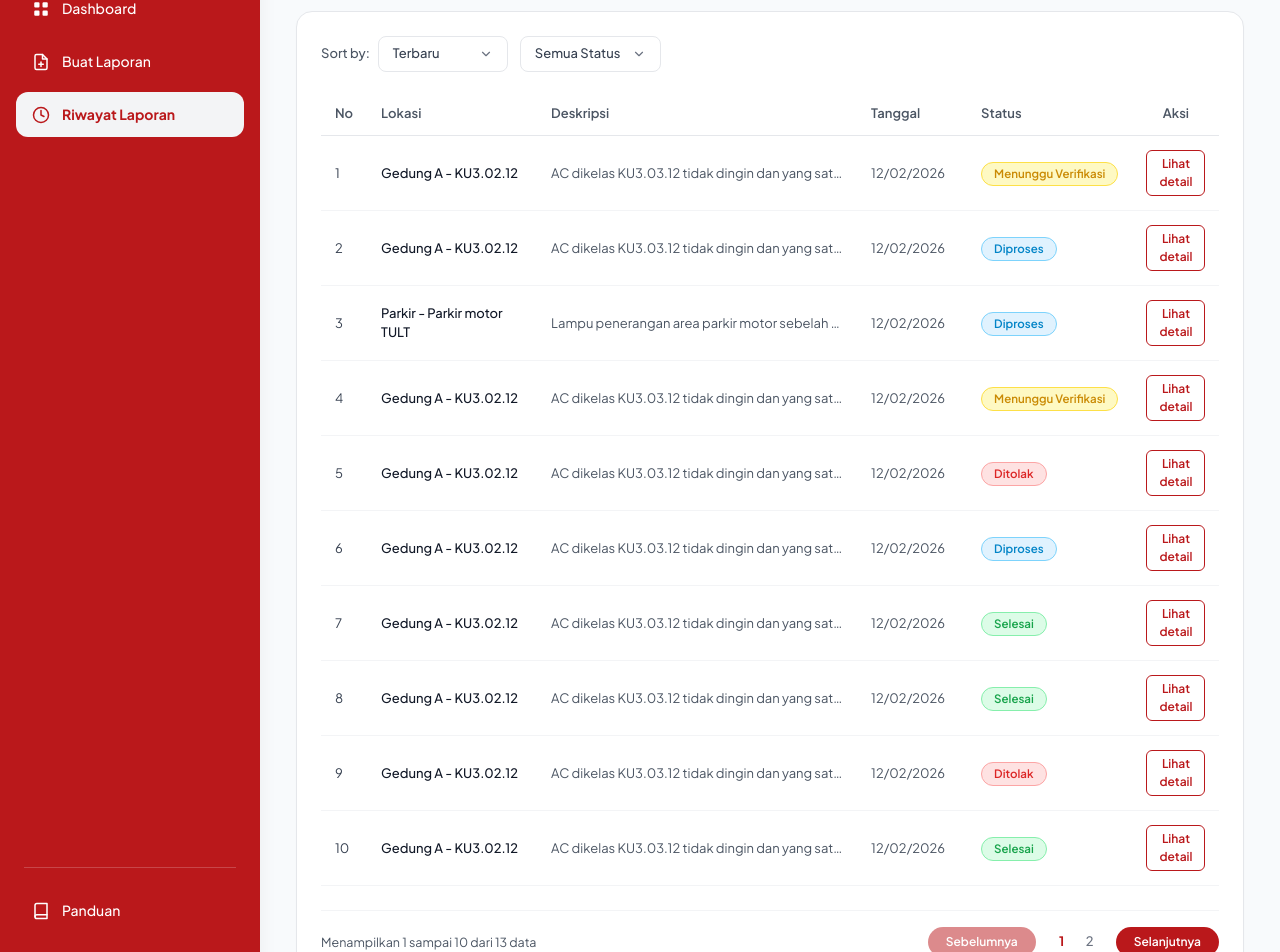
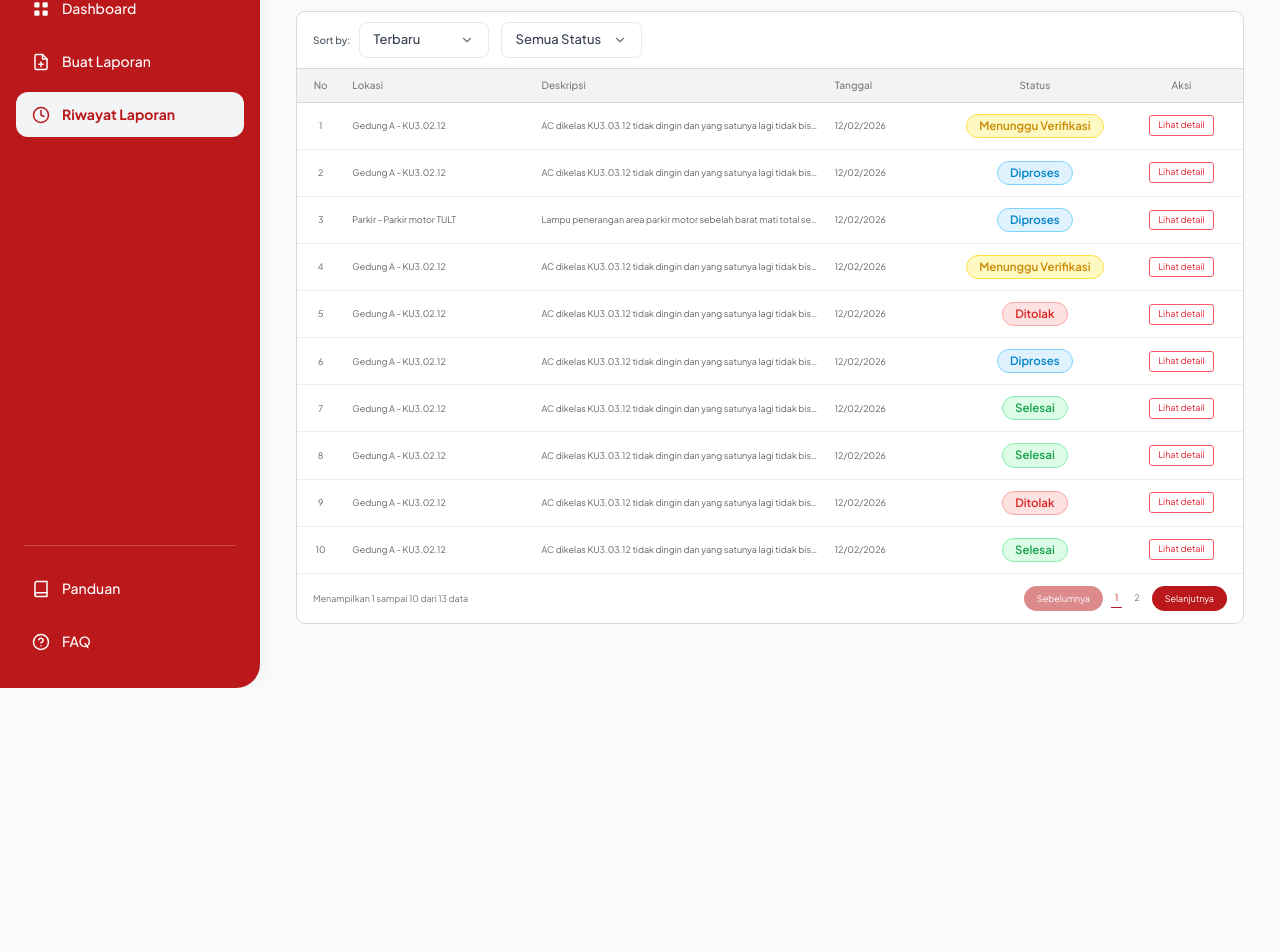
Before and after one commit to Cares-Tel-U/cares-fe, a React (Vite) app: page /riwayat-laporan in a window 1280 px wide. Shown: the part 112-1064 px from the top of the page. After the commit the page ends 800 px from the top, so only its background shows below. Built offline with nearby package versions, Linux system fonts and the light colour scheme.

Commit message:
feat(fe): add 3-report daily limit popup and refine table layouts

```diff
--- a/src/components/admin/ReportTable.jsx
+++ b/src/components/admin/ReportTable.jsx
@@ -6,16 +6,16 @@ const ReportTable = ({ reports = [], onSelectReport, showPagination = true, limi
 
   return (
     <div style={{ background: '#fff', overflow: 'hidden' }}>
-      <div className="overflow-x-auto">
-        <table className="w-full text-left border-collapse">
+      <div style={{ width: '100%', overflow: 'hidden' }}>
+        <table style={{ width: '100%', tableLayout: 'fixed', borderCollapse: 'collapse', textAlign: 'left' }}>
           <thead>
-            <tr style={{ borderBottom: '1px solid #e0e0e0', background: '#f4f4f4', color: '#85858c', fontSize: '10px', fontWeight: 500 }}>
-              <th style={{ padding: '9px 12px', width: '40px', textAlign: 'center' }}>No</th>
-              <th style={{ padding: '9px 12px' }}>Lokasi</th>
-              <th style={{ padding: '9px 12px' }}>Deskripsi</th>
-              <th style={{ padding: '9px 12px' }}>Tanggal</th>
-              <th style={{ padding: '9px 12px' }}>Status</th>
-              <th style={{ padding: '9px 12px', textAlign: 'center' }}>Aksi</th>
+            <tr style={{ borderBottom: '1px solid #d9d9d9', background: '#f3f3f3', color: '#7b7c82', fontSize: '10px', fontWeight: 500 }}>
+              <th style={{ width: '5%', padding: '9px 8px', textAlign: 'center' }}>No</th>
+              <th style={{ width: '20%', padding: '9px 8px' }}>Lokasi</th>
+              <th style={{ width: '31%', padding: '9px 8px' }}>Deskripsi</th>
+              <th style={{ width: '13%', padding: '9px 8px' }}>Tanggal</th>
+              <th style={{ width: '18%', padding: '9px 8px', textAlign: 'center' }}>Status</th>
+              <th style={{ width: '13%', padding: '9px 8px', textAlign: 'center' }}>Aksi</th>
             </tr>
           </thead>
           <tbody className="divide-y divide-gray-100 text-xs text-gray-700">
@@ -25,18 +25,18 @@ const ReportTable = ({ reports = [], onSelectReport, showPagination = true, limi
               </tr>
             ) : (
               displayReports.map((report, index) => (
-                <tr key={report.id || index} style={{ color: '#63636a', fontSize: '9px' }}>
-                  <td style={{ padding: '11px 12px', textAlign: 'center' }}>{index + 1}</td>
-                  <td style={{ padding: '11px 12px', whiteSpace: 'nowrap' }}>{report.lokasi || 'Gedung A - KU3.02.12'}</td>
-                  <td style={{ padding: '11px 12px', maxWidth: '230px', overflow: 'hidden', textOverflow: 'ellipsis', whiteSpace: 'nowrap' }}>{report.deskripsi || 'AC dikelas KU3.03.12 tidak dingin...'}</td>
-                  <td style={{ padding: '11px 12px', whiteSpace: 'nowrap' }}>{report.tanggal || '12/02/2026'}</td>
-                  <td style={{ padding: '11px 12px' }}>
+                <tr key={report.id || index} style={{ borderBottom: '1px solid #ededed', color: '#63636a', fontSize: '9px' }}>
+                  <td style={{ padding: '11px 8px', textAlign: 'center', verticalAlign: 'middle' }}>{index + 1}</td>
+                  <td style={{ padding: '11px 8px', overflow: 'hidden', textOverflow: 'ellipsis', whiteSpace: 'nowrap', verticalAlign: 'middle' }}>{report.lokasi || 'Gedung A - KU3.02.12'}</td>
+                  <td style={{ padding: '11px 8px', overflow: 'hidden', textOverflow: 'ellipsis', whiteSpace: 'nowrap', verticalAlign: 'middle' }}>{report.deskripsi || 'AC dikelas KU3.03.12 tidak dingin...'}</td>
+                  <td style={{ padding: '11px 8px', whiteSpace: 'nowrap', verticalAlign: 'middle' }}>{report.tanggal || '12/02/2026'}</td>
+                  <td style={{ padding: '11px 8px', textAlign: 'center', verticalAlign: 'middle' }}>
                     <StatusBadge status={report.status} />
                   </td>
-                  <td style={{ padding: '11px 12px', textAlign: 'center' }}>
+                  <td style={{ padding: '11px 8px', textAlign: 'center', verticalAlign: 'middle' }}>
                     <button
                       onClick={() => onSelectReport(report)}
-                      style={{ border: '1px solid #ff5964', color: '#df1e2d', background: '#fff', fontSize: '9px', padding: '4px 9px', borderRadius: '3px', cursor: 'pointer' }}
+                      style={{ border: '1px solid #ff5964', color: '#df1e2d', background: '#fff', fontSize: '9px', lineHeight: 1.2, padding: '4px 8px', borderRadius: '3px', cursor: 'pointer', whiteSpace: 'nowrap' }}
                     >
                       Lihat detail
                     </button>
--- a/src/components/dashboard/RecentReportTable.jsx
+++ b/src/components/dashboard/RecentReportTable.jsx
@@ -1,134 +1,29 @@
 import React from 'react';
 import { useNavigate } from 'react-router-dom';
 import BadgeStatus from '../common/BadgeStatus';
-import Button from '../common/Button';
+
+const headerCell = (width, align = 'left') => ({ width, padding: '9px 8px', background: '#f3f3f3', color: '#7b7c82', fontSize: '10px', fontWeight: 500, textAlign: align });
+const cell = (align = 'left') => ({ padding: '11px 8px', color: '#63636a', fontSize: '9px', verticalAlign: 'middle', textAlign: align });
 
 const RecentReportTable = ({ reports = [], onSelectDetail }) => {
   const navigate = useNavigate();
   const displayReports = reports.slice(0, 5);
 
-  return (
-    <div
-      style={{
-        backgroundColor: '#ffffff',
-        borderRadius: '16px',
-        border: '1px solid #e5e7eb',
-        padding: '24px',
-        marginTop: '24px',
-        boxShadow: '0 1px 3px rgba(0, 0, 0, 0.02)'
-      }}
-    >
-      <div style={{ marginBottom: '16px' }}>
-        <h3 style={{ fontSize: '18px', fontWeight: '700', color: '#111827', margin: 0 }}>
-          Riwayat Laporan
-        </h3>
-      </div>
-
-      <div style={{ overflowX: 'auto' }}>
-        <table
-          style={{
-            width: '100%',
-            borderCollapse: 'collapse',
-            textAlign: 'left'
-          }}
-        >
-          <thead>
-            <tr style={{ borderBottom: '1px solid #e5e7eb' }}>
-              <th style={{ padding: '12px 14px', fontSize: '13px', fontWeight: '600', color: '#4b5563', width: '50px' }}>
-                No
-              </th>
-              <th style={{ padding: '12px 14px', fontSize: '13px', fontWeight: '600', color: '#4b5563', minWidth: '170px' }}>
-                Lokasi
-              </th>
-              <th style={{ padding: '12px 14px', fontSize: '13px', fontWeight: '600', color: '#4b5563' }}>
-                Deskripsi
-              </th>
-              <th style={{ padding: '12px 14px', fontSize: '13px', fontWeight: '600', color: '#4b5563', minWidth: '110px' }}>
-                Tanggal
-              </th>
-              <th style={{ padding: '12px 14px', fontSize: '13px', fontWeight: '600', color: '#4b5563', minWidth: '140px' }}>
-                Status
-              </th>
-              <th style={{ padding: '12px 14px', fontSize: '13px', fontWeight: '600', color: '#4b5563', textAlign: 'center', width: '100px' }}>
-                Aksi
-              </th>
-            </tr>
-          </thead>
-          <tbody>
-            {displayReports.map((report, index) => (
-              <tr
-                key={report.id}
-                style={{
-                  borderBottom: '1px solid #f3f4f6',
-                  transition: 'background-color 0.1s ease'
-                }}
-                onMouseEnter={(e) => (e.currentTarget.style.backgroundColor = '#fafafa')}
-                onMouseLeave={(e) => (e.currentTarget.style.backgroundColor = 'transparent')}
-              >
-                <td style={{ padding: '14px', fontSize: '13px', color: '#374151' }}>
-                  {index + 1}
-                </td>
-                <td style={{ padding: '14px', fontSize: '13px', color: '#111827', fontWeight: '500' }}>
-                  {report.lokasi}
-                </td>
-                <td
-                  style={{
-                    padding: '14px',
-                    fontSize: '13px',
-                    color: '#4b5563',
-                    maxWidth: '320px',
-                    overflow: 'hidden',
-                    textOverflow: 'ellipsis',
-                    whiteSpace: 'nowrap'
-                  }}
-                  title={report.deskripsi}
-                >
-                  {report.deskripsi}
-                </td>
-                <td style={{ padding: '14px', fontSize: '13px', color: '#4b5563' }}>
-                  {report.tanggal}
-                </td>
-                <td style={{ padding: '14px' }}>
-                  <BadgeStatus status={report.status} />
-                </td>
-                <td style={{ padding: '14px', textAlign: 'center' }}>
-                  <Button
-                    variant="outline"
-                    size="sm"
-                    onClick={() => onSelectDetail(report)}
-                  >
-                    Lihat detail
-                  </Button>
-                </td>
-              </tr>
-            ))}
-          </tbody>
-        </table>
-      </div>
-
-      {/* Bottom Link: Lihat semua laporan */}
-      <div style={{ textAlign: 'center', marginTop: '20px' }}>
-        <button
-          type="button"
-          onClick={() => navigate('/riwayat-laporan')}
-          style={{
-            background: 'none',
-            border: 'none',
-            color: '#ba181b',
-            fontSize: '13.5px',
-            fontWeight: '600',
-            cursor: 'pointer',
-            padding: '4px 12px',
-            transition: 'opacity 0.15s ease'
-          }}
-          onMouseEnter={(e) => (e.currentTarget.style.textDecoration = 'underline')}
-          onMouseLeave={(e) => (e.currentTarget.style.textDecoration = 'none')}
-        >
-          Lihat semua laporan
-        </button>
-      </div>
-    </div>
-  );
+  return <section style={{ marginTop: '18px', background: '#fff', border: '1px solid #d9d9d9', borderRadius: '9px', overflow: 'hidden' }}>
+    <h3 style={{ margin: 0, padding: '15px 16px', color: '#303038', fontSize: '14px', fontWeight: 700, borderBottom: '1px solid #d9d9d9' }}>Riwayat Laporan</h3>
+    <table style={{ width: '100%', tableLayout: 'fixed', borderCollapse: 'collapse', textAlign: 'left' }}>
+      <thead><tr style={{ borderBottom: '1px solid #d9d9d9' }}><th style={headerCell('5%', 'center')}>No</th><th style={headerCell('20%')}>Lokasi</th><th style={headerCell('31%')}>Deskripsi</th><th style={headerCell('13%')}>Tanggal</th><th style={headerCell('18%', 'center')}>Status</th><th style={headerCell('13%', 'center')}>Aksi</th></tr></thead>
+      <tbody>{displayReports.map((report, index) => <tr key={report.id} style={{ borderBottom: '1px solid #ededed' }}>
+        <td style={cell('center')}>{index + 1}</td>
+        <td style={{ ...cell(), overflow: 'hidden', textOverflow: 'ellipsis', whiteSpace: 'nowrap' }} title={report.lokasi}>{report.lokasi}</td>
+        <td style={{ ...cell(), overflow: 'hidden', textOverflow: 'ellipsis', whiteSpace: 'nowrap' }} title={report.deskripsi}>{report.deskripsi}</td>
+        <td style={{ ...cell(), whiteSpace: 'nowrap' }}>{report.tanggal}</td>
+        <td style={cell('center')}><BadgeStatus status={report.status} /></td>
+        <td style={cell('center')}><button type="button" onClick={() => onSelectDetail(report)} style={{ border: '1px solid #ff5964', color: '#df1e2d', background: '#fff', borderRadius: '3px', padding: '4px 8px', fontSize: '9px', lineHeight: 1.2, whiteSpace: 'nowrap', cursor: 'pointer' }}>Lihat detail</button></td>
+      </tr>)}</tbody>
+    </table>
+    <div style={{ display: 'flex', justifyContent: 'center', padding: '13px', borderTop: '1px solid #d9d9d9' }}><button type="button" onClick={() => navigate('/riwayat-laporan')} style={{ border: 0, background: 'transparent', color: '#ba181b', fontSize: '11px', fontWeight: 600, cursor: 'pointer' }}>Lihat semua laporan</button></div>
+  </section>;
 };
 
 export default RecentReportTable;
--- a/src/components/history/HistoryFilter.jsx
+++ b/src/components/history/HistoryFilter.jsx
@@ -21,13 +21,13 @@ const HistoryFilter = ({ sortBy, onSortChange, statusFilter, onStatusChange }) =
         display: 'flex',
         alignItems: 'center',
         gap: '12px',
-        marginBottom: '20px',
+        marginBottom: '0',
         flexWrap: 'wrap'
       }}
     >
       {/* Sort By Dropdown */}
       <div style={{ display: 'flex', alignItems: 'center', gap: '8px' }}>
-        <span style={{ fontSize: '13px', color: '#4b5563', fontWeight: '500' }}>
+        <span style={{ fontSize: '10px', color: '#4b5563', fontWeight: '500' }}>
           Sort by:
         </span>
         <Select
--- a/src/components/history/HistoryTable.jsx
+++ b/src/components/history/HistoryTable.jsx
@@ -1,207 +1,39 @@
 import React, { useState } from 'react';
 import BadgeStatus from '../common/BadgeStatus';
-import Button from '../common/Button';
 
 const ITEMS_PER_PAGE = 10;
+const headerCell = (width, align = 'left') => ({ width, padding: '9px 8px', background: '#f3f3f3', color: '#7b7c82', fontSize: '10px', fontWeight: 500, textAlign: align });
+const cell = (align = 'left') => ({ padding: '11px 8px', color: '#63636a', fontSize: '9px', verticalAlign: 'middle', textAlign: align });
 
 const HistoryTable = ({ reports = [], onSelectDetail }) => {
   const [currentPage, setCurrentPage] = useState(1);
+  const totalPages = Math.max(1, Math.ceil(reports.length / ITEMS_PER_PAGE));
+  const startIndex = (currentPage - 1) * ITEMS_PER_PAGE;
+  const currentReports = reports.slice(startIndex, startIndex + ITEMS_PER_PAGE);
+  const endIndex = Math.min(startIndex + ITEMS_PER_PAGE, reports.length);
+  const changePage = (page) => setCurrentPage(Math.min(Math.max(page, 1), totalPages));
 
-  const totalItems = reports.length;
-  const totalPages = Math.max(1, Math.ceil(totalItems / ITEMS_PER_PAGE));
-
-  const startIndex = (currentPage - 1) * ITEMS_PER_PAGE;
-  const endIndex = Math.min(startIndex + ITEMS_PER_PAGE, totalItems);
-  const currentReports = reports.slice(startIndex, endIndex);
-
-  const handlePageChange = (page) => {
-    if (page >= 1 && page <= totalPages) {
-      setCurrentPage(page);
-    }
-  };
-
-  return (
-    <div>
-      <div style={{ overflowX: 'auto' }}>
-        <table
-          style={{
-            width: '100%',
-            borderCollapse: 'collapse',
-            textAlign: 'left'
-          }}
-        >
-          <thead>
-            <tr style={{ borderBottom: '1px solid #e5e7eb' }}>
-              <th style={{ padding: '12px 14px', fontSize: '13px', fontWeight: '600', color: '#4b5563', width: '50px' }}>
-                No
-              </th>
-              <th style={{ padding: '12px 14px', fontSize: '13px', fontWeight: '600', color: '#4b5563', minWidth: '170px' }}>
-                Lokasi
-              </th>
-              <th style={{ padding: '12px 14px', fontSize: '13px', fontWeight: '600', color: '#4b5563' }}>
-                Deskripsi
-              </th>
-              <th style={{ padding: '12px 14px', fontSize: '13px', fontWeight: '600', color: '#4b5563', minWidth: '110px' }}>
-                Tanggal
-              </th>
-              <th style={{ padding: '12px 14px', fontSize: '13px', fontWeight: '600', color: '#4b5563', minWidth: '140px' }}>
-                Status
-              </th>
-              <th style={{ padding: '12px 14px', fontSize: '13px', fontWeight: '600', color: '#4b5563', textAlign: 'center', width: '100px' }}>
-                Aksi
-              </th>
-            </tr>
-          </thead>
-          <tbody>
-            {currentReports.length === 0 ? (
-              <tr>
-                <td colSpan="6" style={{ padding: '36px', textAlign: 'center', color: '#9ca3af', fontSize: '14px' }}>
-                  Tidak ada laporan yang sesuai dengan filter.
-                </td>
-              </tr>
-            ) : (
-              currentReports.map((report, index) => (
-                <tr
-                  key={report.id}
-                  style={{
-                    borderBottom: '1px solid #f3f4f6',
-                    transition: 'background-color 0.1s ease'
-                  }}
-                  onMouseEnter={(e) => (e.currentTarget.style.backgroundColor = '#fafafa')}
-                  onMouseLeave={(e) => (e.currentTarget.style.backgroundColor = 'transparent')}
-                >
-                  <td style={{ padding: '14px', fontSize: '13px', color: '#374151' }}>
-                    {startIndex + index + 1}
-                  </td>
-                  <td style={{ padding: '14px', fontSize: '13px', color: '#111827', fontWeight: '500' }}>
-                    {report.lokasi}
-                  </td>
-                  <td
-                    style={{
-                      padding: '14px',
-                      fontSize: '13px',
-                      color: '#4b5563',
-                      maxWidth: '320px',
-                      overflow: 'hidden',
-                      textOverflow: 'ellipsis',
-                      whiteSpace: 'nowrap'
-                    }}
-                    title={report.deskripsi}
-                  >
-                    {report.deskripsi}
-                  </td>
-                  <td style={{ padding: '14px', fontSize: '13px', color: '#4b5563' }}>
-                    {report.tanggal}
-                  </td>
-                  <td style={{ padding: '14px' }}>
-                    <BadgeStatus status={report.status} />
-                  </td>
-                  <td style={{ padding: '14px', textAlign: 'center' }}>
-                    <Button
-                      variant="outline"
-                      size="sm"
-                      onClick={() => onSelectDetail(report)}
-                    >
-                      Lihat detail
-                    </Button>
-                  </td>
-                </tr>
-              ))
-            )}
-          </tbody>
-        </table>
+  return <>
+    <table style={{ width: '100%', tableLayout: 'fixed', borderCollapse: 'collapse', textAlign: 'left' }}>
+      <thead><tr style={{ borderBottom: '1px solid #d9d9d9' }}><th style={headerCell('5%', 'center')}>No</th><th style={headerCell('20%')}>Lokasi</th><th style={headerCell('31%')}>Deskripsi</th><th style={headerCell('13%')}>Tanggal</th><th style={headerCell('18%', 'center')}>Status</th><th style={headerCell('13%', 'center')}>Aksi</th></tr></thead>
+      <tbody>{currentReports.length ? currentReports.map((report, index) => <tr key={report.id} style={{ borderBottom: '1px solid #ededed' }}>
+        <td style={cell('center')}>{startIndex + index + 1}</td>
+        <td style={{ ...cell(), overflow: 'hidden', textOverflow: 'ellipsis', whiteSpace: 'nowrap' }} title={report.lokasi}>{report.lokasi}</td>
+        <td style={{ ...cell(), overflow: 'hidden', textOverflow: 'ellipsis', whiteSpace: 'nowrap' }} title={report.deskripsi}>{report.deskripsi}</td>
+        <td style={{ ...cell(), whiteSpace: 'nowrap' }}>{report.tanggal}</td>
+        <td style={cell('center')}><BadgeStatus status={report.status} /></td>
+        <td style={cell('center')}><button type="button" onClick={() => onSelectDetail(report)} style={{ border: '1px solid #ff5964', color: '#df1e2d', background: '#fff', borderRadius: '3px', padding: '4px 8px', fontSize: '9px', lineHeight: 1.2, whiteSpace: 'nowrap', cursor: 'pointer' }}>Lihat detail</button></td>
+      </tr>) : <tr><td colSpan="6" style={{ padding: '28px', textAlign: 'center', color: '#9ca3af', fontSize: '11px' }}>Tidak ada laporan yang sesuai dengan filter.</td></tr>}</tbody>
+    </table>
+    <footer style={{ display: 'flex', justifyContent: 'space-between', alignItems: 'center', padding: '12px 16px', color: '#73737a', fontSize: '9px', flexWrap: 'wrap', gap: '10px' }}>
+      <span>Menampilkan {reports.length ? startIndex + 1 : 0} sampai {endIndex} dari {reports.length} data</span>
+      <div style={{ display: 'flex', alignItems: 'center', gap: '8px' }}>
+        <button type="button" disabled={currentPage === 1} onClick={() => changePage(currentPage - 1)} style={{ border: 0, borderRadius: '20px', padding: '6px 13px', background: '#ba181b', color: '#fff', fontSize: '9px', opacity: currentPage === 1 ? .5 : 1, cursor: 'pointer' }}>Sebelumnya</button>
+        {Array.from({ length: totalPages }, (_, index) => index + 1).map((page) => <button key={page} type="button" onClick={() => changePage(page)} style={{ border: 0, borderBottom: page === currentPage ? '1px solid #ba181b' : '1px solid transparent', padding: '2px 4px', background: 'transparent', color: page === currentPage ? '#ba181b' : '#73737a', fontSize: '9px', cursor: 'pointer' }}>{page}</button>)}
+        <button type="button" disabled={currentPage === totalPages} onClick={() => changePage(currentPage + 1)} style={{ border: 0, borderRadius: '20px', padding: '6px 13px', background: '#ba181b', color: '#fff', fontSize: '9px', opacity: currentPage === totalPages ? .5 : 1, cursor: 'pointer' }}>Selanjutnya</button>
       </div>
-
-      {/* Pagination Footer */}
-      <div
-        style={{
-          display: 'flex',
-          alignItems: 'center',
-          justifyContent: 'space-between',
-          marginTop: '24px',
-          paddingTop: '16px',
-          borderTop: '1px solid #f3f4f6',
-          flexWrap: 'wrap',
-          gap: '12px'
-        }}
-      >
-        <div style={{ fontSize: '12.5px', color: '#4b5563' }}>
-          Menampilkan {totalItems === 0 ? 0 : startIndex + 1} sampai {endIndex} dari {totalItems} data
-        </div>
-
-        <div style={{ display: 'flex', alignItems: 'center', gap: '8px' }}>
-          {/* Tombol Sebelumnya */}
-          <button
-            type="button"
-            disabled={currentPage === 1}
-            onClick={() => handlePageChange(currentPage - 1)}
-            style={{
-              backgroundColor: '#ba181b',
-              color: '#ffffff',
-              border: 'none',
-              borderRadius: '9999px',
-              padding: '6px 18px',
-              fontSize: '12px',
-              fontWeight: '600',
-              cursor: currentPage === 1 ? 'not-allowed' : 'pointer',
-              opacity: currentPage === 1 ? 0.5 : 1,
-              transition: 'opacity 0.15s ease'
-            }}
-          >
-            Sebelumnya
-          </button>
-
-          {/* Number pagination */}
-          <div style={{ display: 'flex', alignItems: 'center', gap: '4px', margin: '0 6px' }}>
-            {Array.from({ length: totalPages }, (_, i) => i + 1).map((page) => {
-              const isActive = page === currentPage;
-              return (
-                <button
-                  key={page}
-                  type="button"
-                  onClick={() => handlePageChange(page)}
-                  style={{
-                    backgroundColor: 'transparent',
-                    border: 'none',
-                    borderBottom: isActive ? '2px solid #ba181b' : '2px solid transparent',
-                    color: isActive ? '#ba181b' : '#6b7280',
-                    fontSize: '13px',
-                    fontWeight: isActive ? '700' : '500',
-                    cursor: 'pointer',
-                    padding: '4px 8px',
-                    minWidth: '24px'
-                  }}
-                >
-                  {page}
-                </button>
-              );
-            })}
-          </div>
-
-          {/* Tombol Selanjutnya */}
-          <button
-            type="button"
-            disabled={currentPage === totalPages}
-            onClick={() => handlePageChange(currentPage + 1)}
-            style={{
-              backgroundColor: '#ba181b',
-              color: '#ffffff',
-              border: 'none',
-              borderRadius: '9999px',
-              padding: '6px 18px',
-              fontSize: '12px',
-              fontWeight: '600',
-              cursor: currentPage === totalPages ? 'not-allowed' : 'pointer',
-              opacity: currentPage === totalPages ? 0.5 : 1,
-              transition: 'opacity 0.15s ease'
-            }}
-          >
-            Selanjutnya
-          </button>
-        </div>
-      </div>
-    </div>
-  );
+    </footer>
+  </>;
 };
 
 export default HistoryTable;
--- a/src/pages/pelapor/ReportHistoryPage.jsx
+++ b/src/pages/pelapor/ReportHistoryPage.jsx
@@ -37,19 +37,20 @@ const ReportHistoryPage = ({ user, reports = [], notifications = [], onLogout })
       <div
         style={{
           backgroundColor: '#ffffff',
-          borderRadius: '16px',
-          border: '1px solid #e5e7eb',
-          padding: '24px',
-          boxShadow: '0 1px 3px rgba(0, 0, 0, 0.02)'
+          borderRadius: '9px',
+          border: '1px solid #d9d9d9',
+          overflow: 'hidden'
         }}
       >
         {/* Filters */}
+        <div style={{ padding: '10px 16px', borderBottom: '1px solid #d9d9d9' }}>
           <HistoryFilter
             sortBy={sortBy}
             onSortChange={setSortBy}
             statusFilter={statusFilter}
             onStatusChange={setStatusFilter}
           />
+        </div>
 
         {/* Table with Pagination */}
         <HistoryTable
--- a/src/routes/AppRouter.jsx
+++ b/src/routes/AppRouter.jsx
@@ -69,6 +69,7 @@ const AppRouter = ({
           user ? (
             <CreateReportPage
               user={user}
+              reports={reports}
               onAddReport={onAddReport}
               notifications={notifications}
               onLogout={onLogout}
```
Also changed, not shown: src/pages/admin/AdminReportListPage.jsx (+23 -22 lines), src/pages/pelapor/CreateReportPage.jsx (+59 -1 lines). Lines whose indentation alone changed are shown as unchanged.
